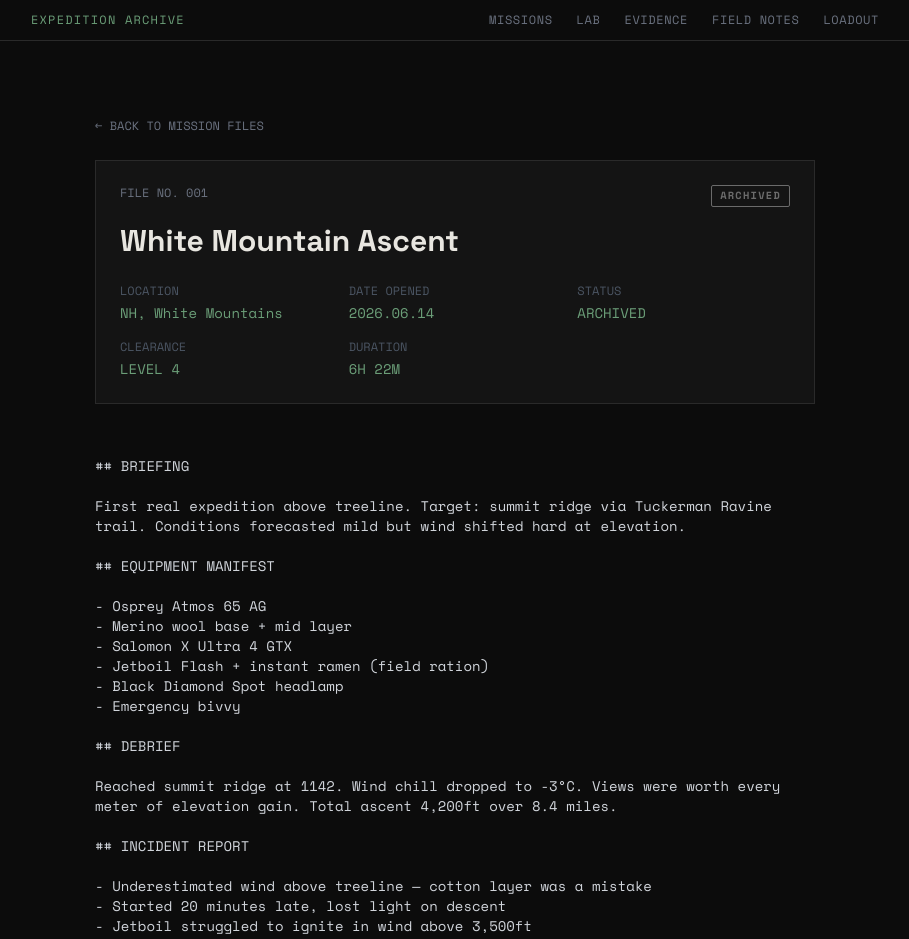
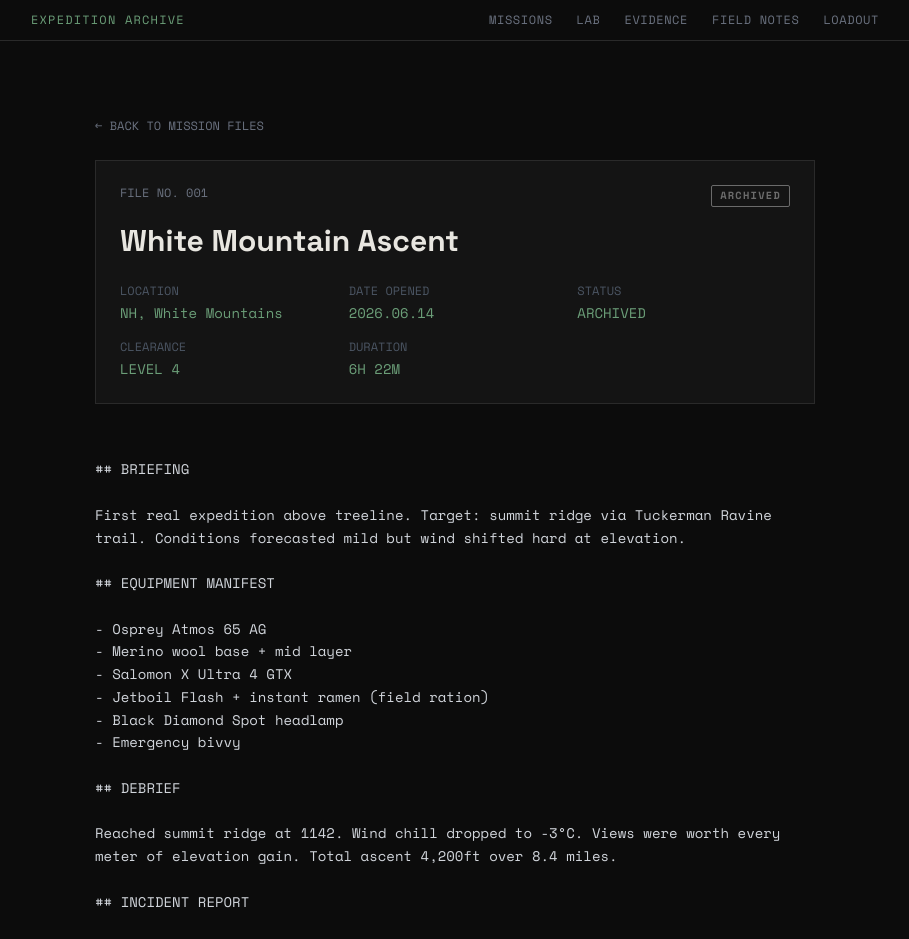
Before and after one commit to Arsh90120/expedition-archive, a Next.js app: page /expeditions/mission-001-white-mountain-ascent in a window 1280 px wide. Shown: the top 939 px of the page, without its empty margins (185-1094 px from the left). Built offline with nearby package versions, Linux system fonts and the light colour scheme.

Commit message:
fix: async params for Next.js 15 compatibility

```diff
--- a/app/expeditions/[slug]/page.tsx
+++ b/app/expeditions/[slug]/page.tsx
@@ -7,8 +7,9 @@ export async function generateStaticParams() {
   return expeditions.map(e => ({ slug: e.slug }));
 }
 
-export default function ExpeditionPage({ params }: { params: { slug: string } }) {
-  const { meta, content } = getExpeditionBySlug(params.slug);
+export default async function ExpeditionPage({ params }: { params: Promise<{ slug: string }> }) {
+  const { slug } = await params;
+  const { meta, content } = getExpeditionBySlug(slug);
 
   return (
     <main className="max-w-3xl mx-auto px-6 py-12">
@@ -25,13 +26,13 @@ export default function ExpeditionPage({ params }: { params: { slug: string } })
         </div>
         <h1 className="font-grotesk text-3xl font-bold text-textMain mb-6">{meta.title}</h1>
         <div className="grid grid-cols-2 md:grid-cols-3 gap-4">
-          {[
+          {([
             ['LOCATION', meta.location],
             ['DATE OPENED', meta.date],
             ['STATUS', meta.status],
             ['CLEARANCE', `LEVEL ${meta.clearance}`],
             ['DURATION', meta.duration],
-          ].map(([label, value]) => (
+          ] as [string, string][]).map(([label, value]) => (
             <div key={label}>
               <div className="font-mono text-xs text-gray-600 mb-1">{label}</div>
               <div className="font-mono text-sm text-mono">{value}</div>
@@ -40,9 +41,9 @@ export default function ExpeditionPage({ params }: { params: { slug: string } })
         </div>
       </div>
 
-      {/* Markdown Content */}
-      <div className="space-y-8 font-sans text-textMain leading-relaxed">
-        <div className="whitespace-pre-wrap font-mono text-sm text-gray-300">{content}</div>
+      {/* Content */}
+      <div className="whitespace-pre-wrap font-mono text-sm text-gray-300 leading-relaxed">
+        {content}
       </div>
     </main>
   );
--- a/app/lab/[slug]/page.tsx
+++ b/app/lab/[slug]/page.tsx
@@ -7,8 +7,9 @@ export async function generateStaticParams() {
   return labs.map(l => ({ slug: l.slug }));
 }
 
-export default function LabEntryPage({ params }: { params: { slug: string } }) {
-  const { meta, content } = getLabBySlug(params.slug);
+export default async function LabEntryPage({ params }: { params: Promise<{ slug: string }> }) {
+  const { slug } = await params;
+  const { meta, content } = getLabBySlug(slug);
 
   return (
     <main className="max-w-3xl mx-auto px-6 py-12">
@@ -27,12 +28,12 @@ export default function LabEntryPage({ params }: { params: { slug: string } }) {
         </div>
         <h1 className="font-grotesk text-3xl font-bold text-textMain mb-6">{meta.subject}</h1>
         <div className="grid grid-cols-2 md:grid-cols-3 gap-4">
-          {[
+          {([
             ['DATE', meta.date],
             ['VIABILITY SCORE', `${meta.viability} / 10`],
             ['STATUS', meta.status],
             ...(meta.mission_ref ? [['MISSION REF', meta.mission_ref]] : []),
-          ].map(([label, value]) => (
+          ] as [string, string][]).map(([label, value]) => (
             <div key={label}>
               <div className="font-mono text-xs text-gray-600 mb-1">{label}</div>
               <div className="font-mono text-sm text-mono">{value}</div>
@@ -47,7 +48,9 @@ export default function LabEntryPage({ params }: { params: { slug: string } }) {
         )}
       </div>
 
-      <div className="whitespace-pre-wrap font-mono text-sm text-gray-300">{content}</div>
+      <div className="whitespace-pre-wrap font-mono text-sm text-gray-300 leading-relaxed">
+        {content}
+      </div>
     </main>
   );
 }
```
